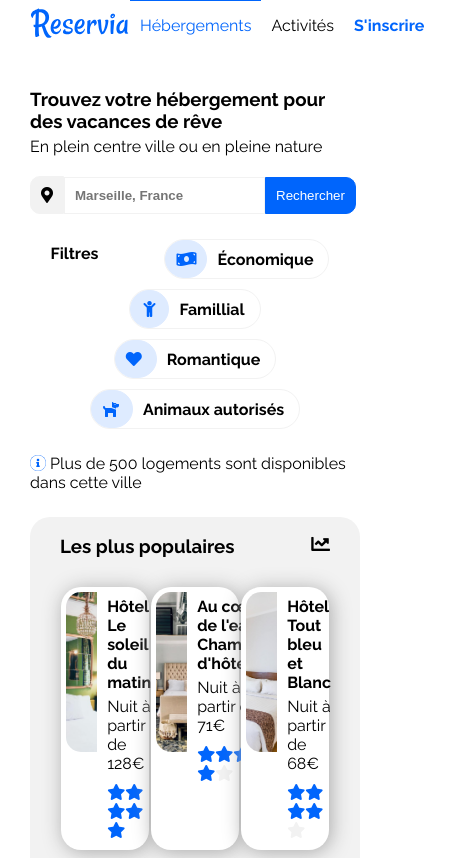
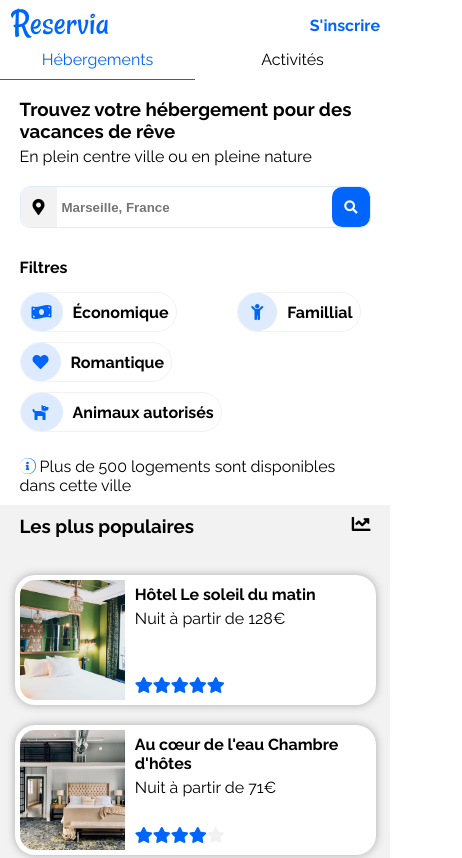
Before and after one commit to olivieerr/OlivierKeith_2_21062021, a plain HTML site: page index.html in a window 390 px wide. Shown: the top 858 px of the page, 462 px wide, since content can reach past the window. Drawn offline with Linux system fonts and the light colour scheme.

Commit message:
Points d'arrêt finalisés  - mise en place d'un min-widht à 280px (en dessous, problème de la barre de recherche)  - adaptation de la classe "formulaire au ecran < 576px"   - Ajout de l'icone de "loupe" à la place du bouton "rechercher" (<576px)   - mise en place pour la quasi totalité des contenues de margin auto (voir si pas possible en flex)   - passage à widht à 100% du "main" (<576px)   - adaptation de toutes les images au format de l'écran
Divers améliorations cosmétiques

Suppression des anciennes branches

```diff
--- a/css/style.css
+++ b/css/style.css
@@ -26,9 +26,8 @@ html, body {
 
 .main {
     max-width: 1920px;
-    display: flex;
-    flex-direction: column;
-    justify-content: center;
+    min-width: 280px;
+    margin: auto;
 }
 
 /*couleurs de la maquette */
@@ -82,13 +81,18 @@ header {
 
 nav, .inscription {
     display: flex;
-    align-content: stretch;
+    align-items: stretch;
 }
 
 nav a, .inscription a {
     display: flex;
     align-items: center;
     padding: 0 10px 0 10px;
+}
+
+nav a {
+    width: 50%;
+    text-align: center;
 }
 
 .active {
@@ -109,15 +113,28 @@ nav a, .inscription a {
 }
 
 .formulaire {
+    /*width: 90%;*/
     display: flex;
-    align-items: center;
+    align-items: stretch;
+    /*border: #DEEBFF 1px solid;
+    border-radius: 10px;
+    overflow: hidden;*/
     margin: 20px 0 20px 0;
 }
+
+/*.bordure {
+    display: flex;
+    align-items: stretch;
+    border: 1px #F2F2F2 solid;
+    border-radius: 10px;
+    overflow: hidden;
+    margin: auto;
+}*/
 
 .map {
     background-color: #F2F2F2;
     border: 1px #F2F2F2 solid;
-    padding: 10px;
+    padding: 12px;
     border-radius: 10px 0 0 10px;
 }
 
@@ -133,6 +150,10 @@ nav a, .inscription a {
     padding: 10px;
     border: 1px #0065FC solid;
     border-radius: 0 10px 10px 0;
+}
+
+.loupe {
+    display: none;
 }
 
 .i {
@@ -172,6 +193,10 @@ nav a, .inscription a {
 
 .centre i {
     padding: 10px 5px 10px 12px;
+}
+
+.centreCoeur i {
+    padding: 10px 7px 10px 11px;
 }
 
 .filtre a:hover {
@@ -277,6 +302,7 @@ nav a, .inscription a {
     padding: 5px;
     background-color: white;
     border-radius: 20px;
+    margin-bottom: 15px;
 }
 
 .large a {
@@ -322,11 +348,12 @@ nav a, .inscription a {
     position: absolute;
     bottom: 0;
     left: 0;
-    padding: 15px 0 5px 15px;
+    padding: 15px 15px 15px 15px;
     z-index: 1;
     background-color: white;
-    height: 30px;
+    /*height: 30px;*/
     width: 100%; /*100% si % sinon width -15px*/
+    box-sizing: border-box;
 }
 
 .grande, .double {
@@ -433,12 +460,13 @@ footer {
     }
 
     .grande, .double {
-        width: 33%;
+        width: 35%;
+        margin: 20px;
     }
 
-    .grande, .moyenne, .petite{
+    /*.grande, .moyenne, .petite {
         margin: 20px;
-    }
+    }*/
 
     /*.diaporama p {
         padding: 10px 0 1px 1px;
@@ -488,9 +516,189 @@ footer {
 }
 
 @media (max-width: 768px) {
+    .pile {
+        flex-direction: column;
+    }
 
+    .large {
+        width: 50%;
+        margin: 10px auto;
+    }
+
+    .large img {
+        width: 40%;
+        height: 130px;
+    }
+
+    .etiquette {
+        width: 35%;
+    }
+
+    .grande, .double {
+        width: 70%;
+    }
+
+    .grande img, .moyenne img, .petite img {
+        height: 300px;
+    }
+
+    .moyenne {
+        margin-bottom: 20px;
+    }
+    .petite {
+        margin-top: 20px;
+    }
+}
+
+@media (max-width: 575px){
+
+    .main {
+        width: 100%;
+    }
+
+    header {
+        flex-wrap: wrap;
+        margin: 0;
+    }
+
+    .logo {
+        padding-left: 10px;
+    }
+
+    #ancre {
+        width: 100%;
+        justify-content: space-around;
+        order: 3;
+    }
+
+    nav a {
+        display: inline-block;
+    }
+
+    .active {
+        border-top: none;
+        border-bottom: 1px #0065FC solid;
+        width: 50%;
+        padding-bottom: 10px;
+    }
+
+    .formulaire {
+        border: 1px #DEEBFF solid;
+        border-radius: 10px;
+        overflow: hidden;
+        margin: 20px auto;
+    }
+
+    .bouton {
+        display: none;
+    }
+
+    .map {
+        border: none;
+    }
+
+    #recherche {
+        flex: 1;
+        padding: 5px;
+        border: none;
+    }
+
+    .loupe {
+        display: inline-block;
+        color: white;
+        border: none;
+        border-radius: 10px;
+        background-color: #0065FC;
+        padding: 12px;
+        font-weight: bold;
+
+    }
+    .ligne {
+        justify-content: space-between;
+    }
+
+    .normal {
+        width: 100%;
+    }
+
+    .filtre {
+        margin-left: 0;
+    }
+    .filtre a {
+        padding-right: 7px;
+    }
+
+    .hebergement {
+        margin: 0;
+    }
+
+    .populaires {
+        margin: 0;
+        border-radius: 0;
+        padding-bottom: 25px;
+    }
+
+    .populaires h3 {
+        padding-bottom: 18px;
+    }
+
+    .pile {
+        margin: 0;
+        flex-direction: column;
+        align-content: center;
+    }
+
+    .etiquette, .large, .grande, .moyenne, .petite {
+        box-shadow: 0 0 9px 0 darkgray;
+    }
+
+    .large, .etiquette, .grande, .double, .pied, #activite h1, .populaires h3, .afficherPlus, #principale h3, .barre {
+        width: 90%;
+        margin: 10px auto;
+    }
+
+    .large img{
+        width: 30%;
+        height: 120px;
+    }
+
+    #principale h3 {
+        margin-bottom: 18px;
+    }
+
+    .galerie {
+        margin: 0;
+        /*flex-wrap: nowrap; todo utile ?*/
+        flex-direction: column;
+    }
+
+    .afficherPlus {
+        margin-top: 15px
+    }
+
+    #activite {
+        margin: 0;
+    }
+
+    .moyenne {
+        margin-bottom: 10px;
+    }
+
+    .petite {
+        margin-top: 10px;
+    }
+
+    .grande img, .moyenne img, .petite img {
+        height: 180px;
+    }
+
+
+    footer {
+        flex-direction: column;
+    }
 
 }
 
+
 /*todo passage à 1 image à 802px voir si passage à la maquette Iphone ou si je fais d'autre breakpoint*/
 /*todo voir aussi le comportement des images de la section populaire*/
--- a/index.html
+++ b/index.html
@@ -27,14 +27,15 @@
         <p>En plein centre ville ou en pleine nature</p>
         <form action="#" class="formulaire" method="post">
             <i class="fas fa-map-marker-alt map"></i>
-            <input id="recherche" name="recherche" placeholder="Marseille, France" type="text">
-            <input class="bouton" type="submit" value="Rechercher">
+                <input id="recherche" name="recherche" placeholder="Marseille, France" type="text">
+                <input class="bouton" type="submit" value="Rechercher">
+                <button class="loupe" type="submit"><i class="fas fa-search"></i></button>
         </form>
         <ul class="ligne">
             <li class="normal">Filtres</li>
             <li class="filtre"><a href="#"><i class="fas fa-money-bill-wave bleu"></i>Économique</a></li>
             <li class="filtre centre"><a href="#"><i class="fas fa-child bleu"></i>Famillial</a></li>
-            <li class="filtre"><a href="#"><i class="fas fa-heart bleu"></i>Romantique</a></li>
+            <li class="filtre centreCoeur"><a href="#"><i class="fas fa-heart bleu"></i>Romantique</a></li>
             <li class="filtre"><a href="#"><i class="fas fa-dog bleu"></i>Animaux autorisés</a></li>
         </ul>
 
```
